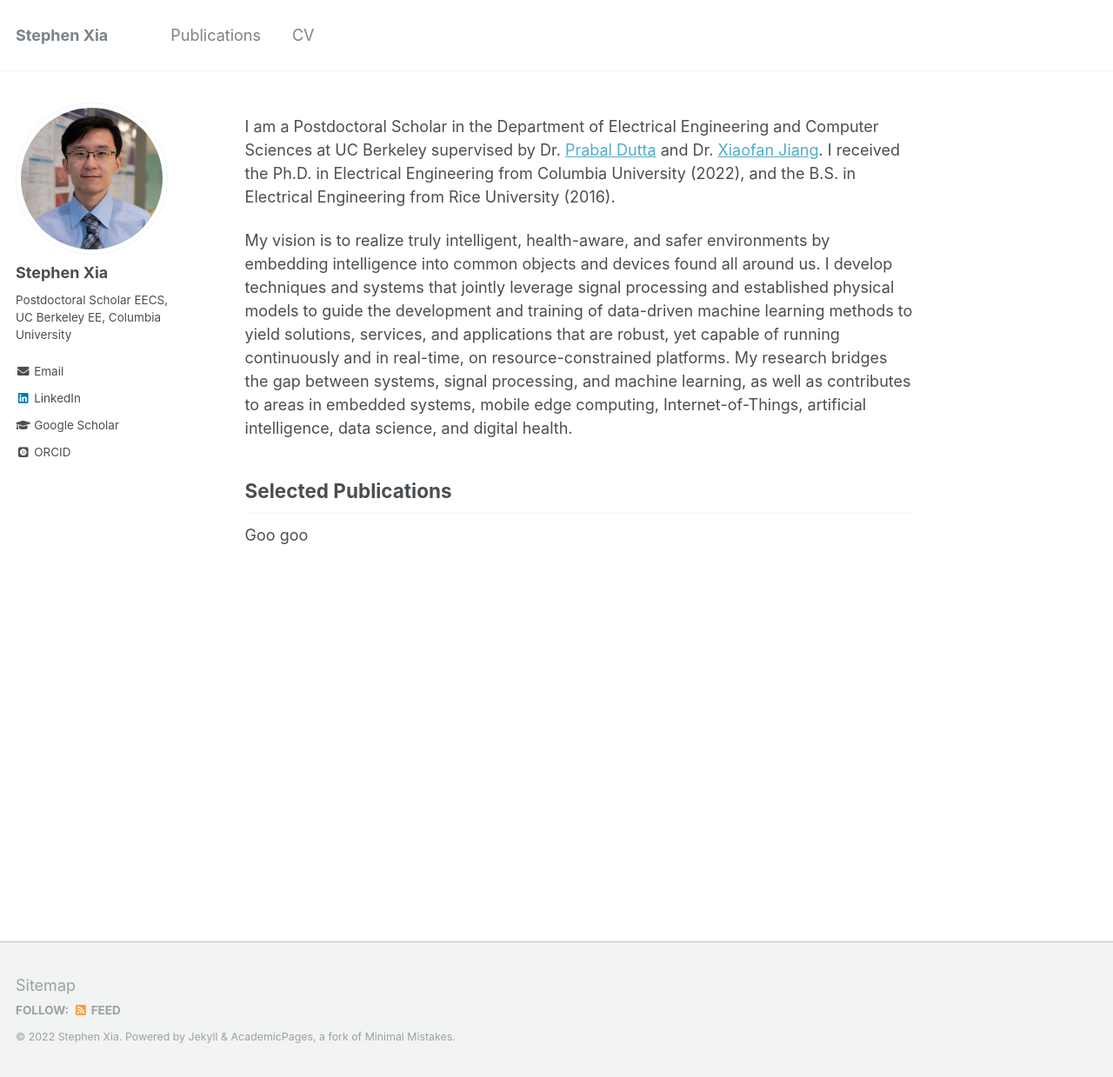
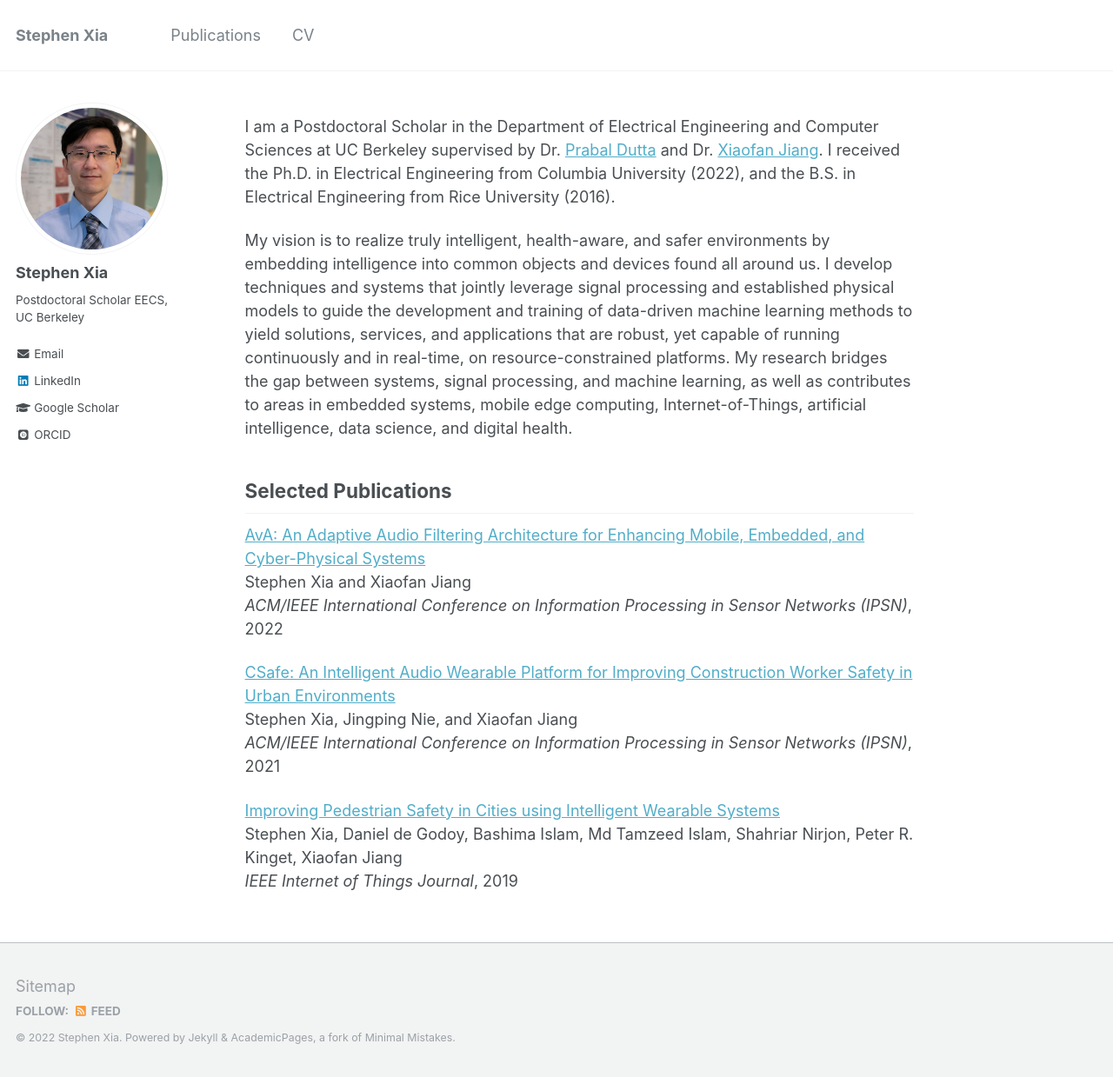
Before and after one commit to stephenxia/stephenxia.github.io, a Jekyll site: the page built from _pages/about.md, in a window 1280 px wide and 1239 px high. Shown: the whole window at 87% size. Built offline with Jekyll 4.4.1, drawn with Linux system fonts in a browser that asks for light colours; some web fonts are replaced.

Commit message:
Update selected publications

```diff
--- a/_config.yml
+++ b/_config.yml
@@ -82,11 +82,7 @@ analytics:
 author:
   name             : "Stephen Xia"
   avatar           : "stephenxia.jpg"
-  bio              : "Postdoctoral Scholar
-                     \n
-                     EECS, UC Berkeley
-                     \n
-                     EE, Columbia University"
+  bio              : "Postdoctoral Scholar EECS, UC Berkeley"
   location         :
   employer         :
   pubmed           :
--- a/_pages/about.md
+++ b/_pages/about.md
@@ -14,4 +14,15 @@ My vision is to realize truly intelligent, health-aware, and safer environments
 
 Selected Publications
 ---------------------
-Goo goo
+
+[AvA: An Adaptive Audio Filtering Architecture for Enhancing Mobile, Embedded, and Cyber-Physical Systems](https://ieeexplore.ieee.org/abstract/document/9825986)
+Stephen Xia and Xiaofan Jiang
+*ACM/IEEE International Conference on Information Processing in Sensor Networks (IPSN)*, 2022
+
+[CSafe: An Intelligent Audio Wearable Platform for Improving Construction Worker Safety in Urban Environments](https://dl.acm.org/doi/abs/10.1145/3412382.3458267)
+Stephen Xia, Jingping Nie, and Xiaofan Jiang
+*ACM/IEEE International Conference on Information Processing in Sensor Networks (IPSN)*, 2021
+
+[Improving Pedestrian Safety in Cities using Intelligent Wearable Systems](https://ieeexplore.ieee.org/abstract/document/8662658)
+Stephen Xia, Daniel de Godoy, Bashima Islam, Md Tamzeed Islam, Shahriar Nirjon, Peter R. Kinget, Xiaofan Jiang
+*IEEE Internet of Things Journal*, 2019
```
